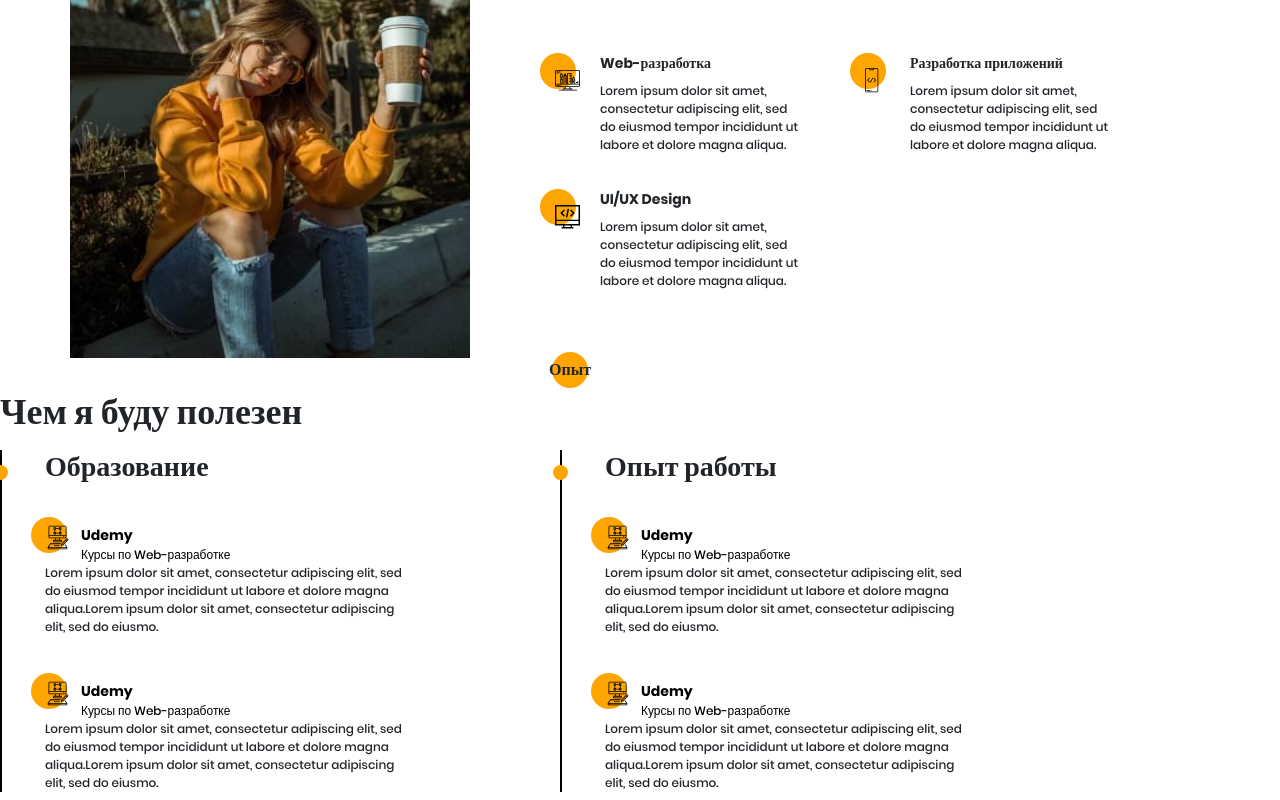
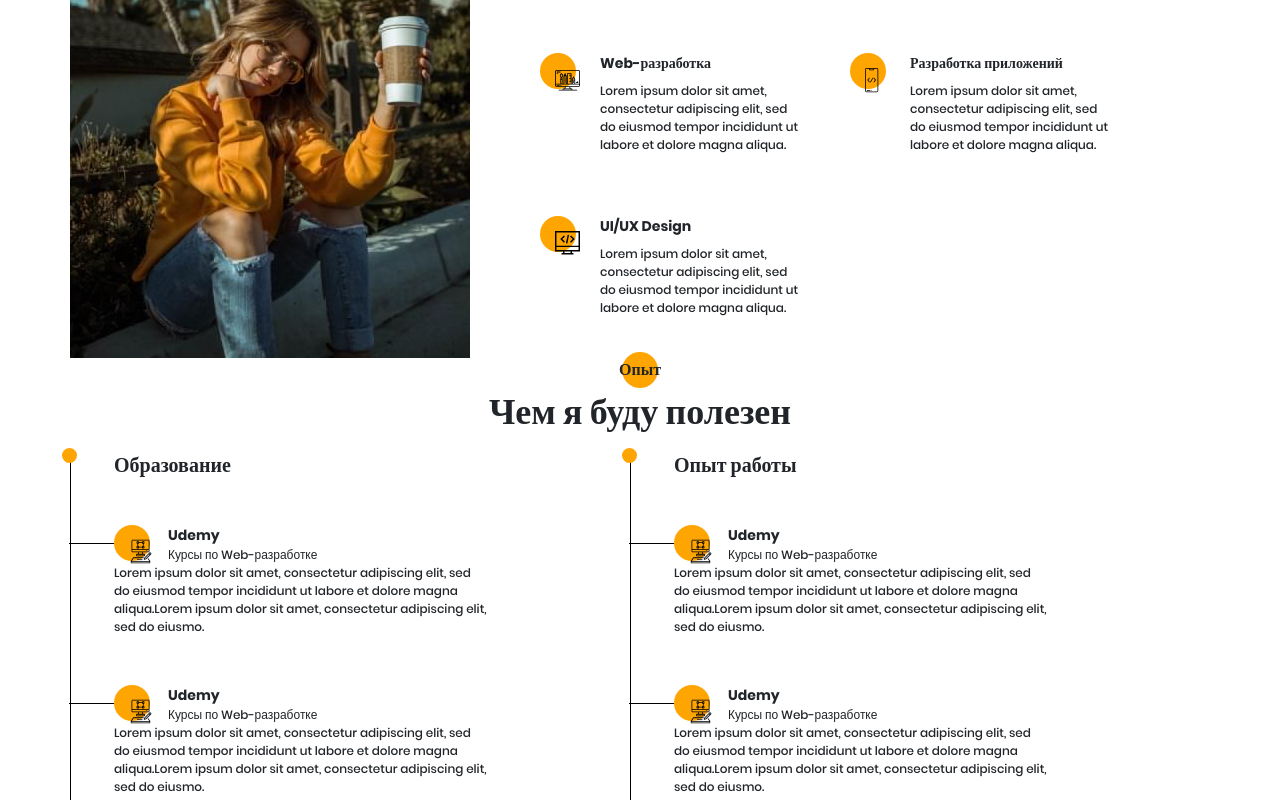
Before and after one commit to OlegGolovanov/portfolio, a plain HTML site: page src/index.html in a window 1280 px wide. Shown: the part 1164-1964 px from the top of the page. Drawn offline with nearby package versions, Linux system fonts and the light colour scheme; files that its build step writes are made by us from their sources.

Commit message:
10.10.2021

```diff
--- a/src/index.html
+++ b/src/index.html
@@ -159,44 +159,45 @@
                 Чем я буду полезен
             </h3>
 
-            <div class="experience">
-                <div class="experience__column">
+            <div class="experience-dsc">
+                <div class="experience-dsc__column">
                     <h3 class="title title_experience-grid">
                         Образование
                     </h3>
 
-                    <div class="experience__item">
-                        <div class="experience__wapper">
-                            <div class="experience__img">
+                    <div class="experience-dsc__item">
+
+                        <div class="experience-dsc__wapper">
+                            <div class="experience-dsc__img">
                                 <img src="icons/designer.svg" alt="">
                             </div>
-                            <div class="experience__education">
+                            <div class="experience-dsc__education">
                                 <P>
                                     <span>Udemy</span>
                                 </P>
                                 <p>Курсы по Web-разработке </p>
                             </div>
                         </div>
-                        <div class="experience__text">
+                        <div class="experience-dsc__text">
                             Lorem ipsum dolor sit amet, consectetur adipiscing elit, sed do eiusmod tempor incididunt ut
                             labore et dolore magna aliqua.Lorem ipsum dolor sit amet, consectetur adipiscing elit, sed
                             do eiusmo.
                         </div>
                     </div>
 
-                    <div class="experience__item">
-                        <div class="experience__wapper">
-                            <div class="experience__img">
+                    <div class="experience-dsc__item">
+                        <div class="experience-dsc__wapper">
+                            <div class="experience-dsc__img">
                                 <img src="icons/designer.svg" alt="">
                             </div>
-                            <div class="experience__education">
+                            <div class="experience-dsc__education">
                                 <P>
                                     <span>Udemy</span>
                                 </P>
                                 <p>Курсы по Web-разработке </p>
                             </div>
                         </div>
-                        <div class="experience__text">
+                        <div class="experience-dsc__text">
                             Lorem ipsum dolor sit amet, consectetur adipiscing elit, sed do eiusmod tempor incididunt ut
                             labore et dolore magna aliqua.Lorem ipsum dolor sit amet, consectetur adipiscing elit, sed
                             do eiusmo.
@@ -208,42 +209,44 @@
                 </div>
 
 
-                <div class="experience__column">
+                <div class="experience-dsc__column">
                     <h3 class="title title_experience-grid">
                         Опыт работы
                     </h3>
-                    <div class="experience__item">
-                        <div class="experience__wapper">
-                            <div class="experience__img">
+
+                    <div class="experience-dsc__item">
+
+                        <div class="experience-dsc__wapper">
+                            <div class="experience-dsc__img">
                                 <img src="icons/designer.svg" alt="">
                             </div>
-                            <div class="experience__education">
+                            <div class="experience-dsc__education">
                                 <P>
                                     <span>Udemy</span>
                                 </P>
                                 <p>Курсы по Web-разработке </p>
                             </div>
                         </div>
-                        <div class="experience__text">
+                        <div class="experience-dsc__text">
                             Lorem ipsum dolor sit amet, consectetur adipiscing elit, sed do eiusmod tempor incididunt ut
                             labore et dolore magna aliqua.Lorem ipsum dolor sit amet, consectetur adipiscing elit, sed
                             do eiusmo.
                         </div>
                     </div>
 
-                    <div class="experience__item">
-                        <div class="experience__wapper">
-                            <div class="experience__img">
+                    <div class="experience-dsc__item">
+                        <div class="experience-dsc__wapper">
+                            <div class="experience-dsc__img">
                                 <img src="icons/designer.svg" alt="">
                             </div>
-                            <div class="experience__education">
+                            <div class="experience-dsc__education">
                                 <P>
                                     <span>Udemy</span>
                                 </P>
                                 <p>Курсы по Web-разработке </p>
                             </div>
                         </div>
-                        <div class="experience__text">
+                        <div class="experience-dsc__text">
                             Lorem ipsum dolor sit amet, consectetur adipiscing elit, sed do eiusmod tempor incididunt ut
                             labore et dolore magna aliqua.Lorem ipsum dolor sit amet, consectetur adipiscing elit, sed
                             do eiusmo.
--- a/src/sass/blocks/_about-me.sass
+++ b/src/sass/blocks/_about-me.sass
@@ -20,7 +20,7 @@
     &__skills
         display: grid
         grid-template-columns: 260px 260px
-        grid-template-rows: repeat(2, 116px)
+        grid-template-rows: repeat(2, minmax(116px, auto))
         gap: 20px 50px
     &__skill
         display: grid
--- a/src/sass/blocks/_experience.sass
+++ b/src/sass/blocks/_experience.sass
@@ -1,37 +1,58 @@
-.experience
+.experience-dsc
     display: grid
     grid-template-columns: 417px 417px
+    grid-template-rows: auto
     column-gap: 143px
     position: relative
 
     &__column
         position: relative
         display: grid
-        grid-template-rows: 30px repeat(2, 1fr)
+        grid-template-rows: 30px minmax(115px, auto) minmax(115px, auto)
         padding-left: 43px
-        border-left: 2px solid black
         row-gap: 45px
+        border-left: 1px solid black
         @include disk
         &::before
             width: 15px
             height: 15px
-            top: 15px
-            left: -9px
+            top: -2px
+            left: -8.9px
             z-index: 4
+
+    &__item
+        position: relative
+
     &__wapper
         display: grid
         grid-template-columns: 36px 236px
+        column-gap: 18px
+        position: relative
+        &::before
+            content: ""
+            position: absolute
+            height: 1px
+            width: 45px
+            background-color: #000
+            left: -45px
+            top: 18px
+
     &__img
         position: relative
         @include disk
+        &::before
+            top: auto
+            left: auto
+        img
+            position: relative
+            top: 14px
+            left: 14px
     &__education
         p
             margin: 0
             font-weight: 500
             font-size: 12px
             line-height: 18px
-
-            color: #000000
             span
                 font-family: Poppins
                 font-weight: 700
--- a/src/sass/blocks/_title.sass
+++ b/src/sass/blocks/_title.sass
@@ -38,9 +38,10 @@
             left: 48.4%
             top: -6px
     &_experience-h3
+        text-align: center
         font-size: 36px
         line-height: 60px
 
-    &_experience__grid
+    &_experience-grid
         font-size: 20px
         line-height: 30px
```
Also changed, not shown: dist/index.html (+1 -1 lines), dist/css/style.min.css.
